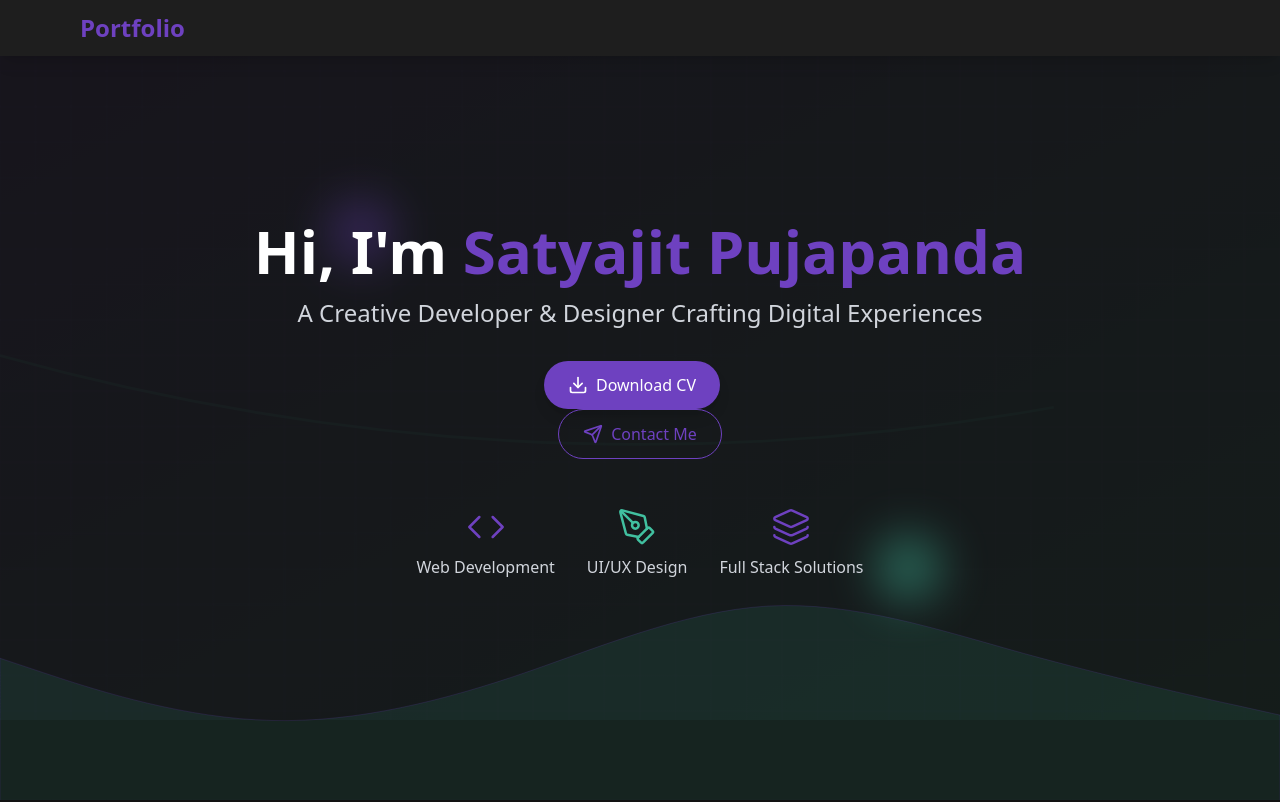
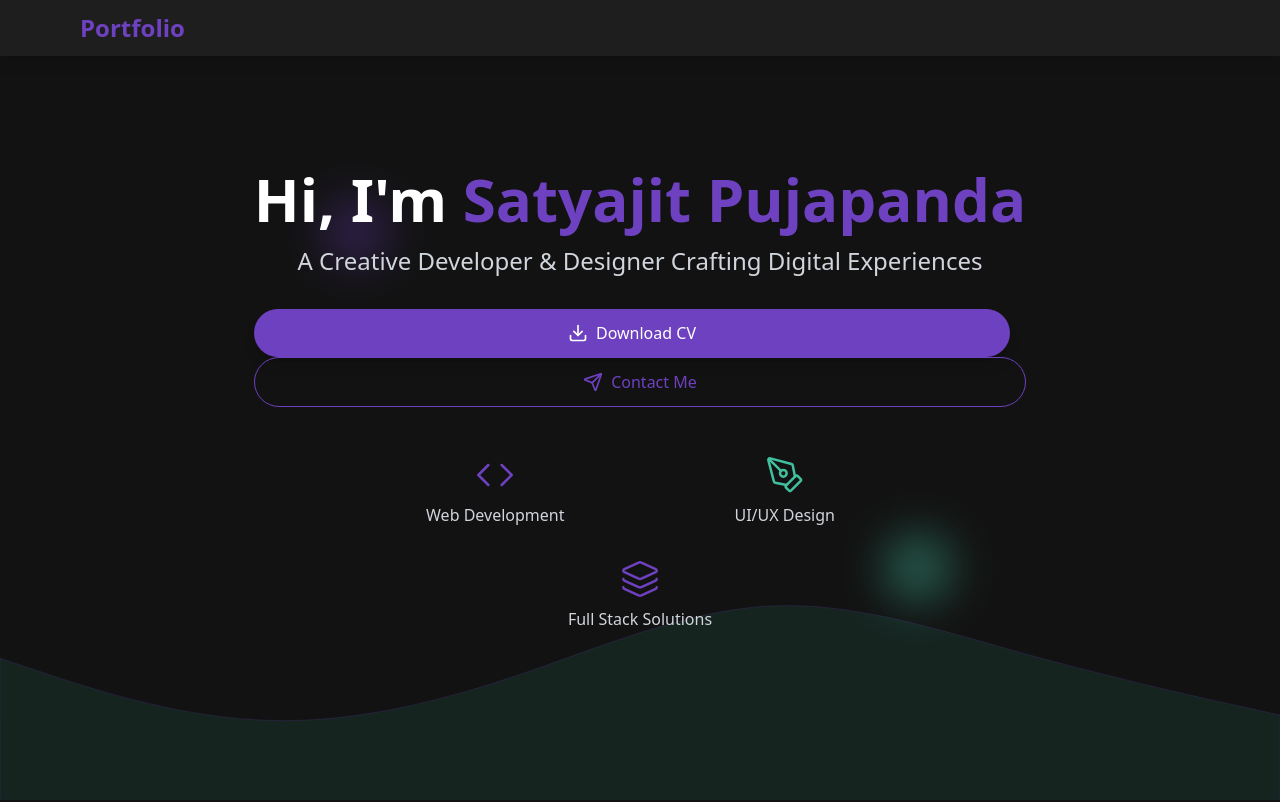
Before and after one commit to 555-Satyajit/internship-task-Portfolio, a React (Vite) app in the folder portfolio/: page / in a window 1280 px wide. Shown: the top 802 px of the page. Built offline with nearby package versions, Linux system fonts and the light colour scheme; a web font is replaced by a local one.

Commit message:
jay jagannatha

```diff
--- a/portfolio/src/templatesss/HeroSection.tsx
+++ b/portfolio/src/templatesss/HeroSection.tsx
@@ -17,78 +17,34 @@ const Hero: React.FC = () => {
       id="home"
       className="relative min-h-screen flex items-center justify-center px-4 py-8 sm:py-12 overflow-hidden bg-[#121212]"
     >
-      {/* Background SVG with Gradient and Grid Pattern */}
+      {/* SVG Background Stays the Same */}
       <svg
         className="absolute inset-0 z-0 opacity-20"
         xmlns="http://www.w3.org/2000/svg"
         viewBox="0 0 1440 810"
         preserveAspectRatio="xMinYMin slice"
       >
-        <defs>
-          <linearGradient id="grad1" x1="0%" y1="0%" x2="100%" y2="100%">
-            <stop offset="0%" style={{stopColor:'#6E41C0', stopOpacity:0.3}} />
-            <stop offset="100%" style={{stopColor:'#41C0A0', stopOpacity:0.3}} />
-          </linearGradient>
-
-          <pattern
-            id="gridPattern"
-            width="40"
-            height="40"
-            patternUnits="userSpaceOnUse"
-          >
-            <path
-              d="M 0 0 L 40 0 L 40 40 L 0 40 Z"
-              fill="none"
-              stroke="rgba(110, 65, 192, 0.1)"
-              strokeWidth="1"
-            />
-          </pattern>
-        </defs>
-
-        <rect
-          width="100%"
-          height="100%"
-          fill="url(#grad1)"
-        />
-        <rect
-          width="100%"
-          height="100%"
-          fill="url(#gridPattern)"
-        />
-
-        <motion.path
-          initial={{ pathLength: 0 }}
-          animate={{ pathLength: 1 }}
-          transition={{
-            duration: 5,
-            repeat: Infinity,
-            repeatType: "reverse"
-          }}
-          d="M0 400 Q720 600 1440 400"
-          fill="none"
-          stroke="rgba(65, 192, 160, 0.2)"
-          strokeWidth="3"
-        />
+        {/* Previous SVG content remains unchanged */}
       </svg>
 
-      {/* Floating Decorative Elements - Refined for Mobile */}
+      {/* Floating Elements Refined */}
       <motion.div
         initial={{ x: -50, opacity: 0 }}
         animate={{
-          x: [0, 20, 0],
+          x: [0, 10, 0],
           opacity: [0.3, 0.5, 0.3]
         }}
         transition={{
           duration: 4,
           repeat: Infinity
         }}
-        className="absolute top-1/4 left-1/4 bg-[#6E41C0] w-8 h-8 sm:w-12 sm:h-12 md:w-16 md:h-16 rounded-full blur-xl opacity-30"
+        className="absolute top-1/4 left-1/4 bg-[#6E41C0] w-6 h-6 sm:w-10 sm:h-10 md:w-16 md:h-16 rounded-full blur-xl opacity-30"
       />
 
       <motion.div
         initial={{ x: 50, opacity: 0 }}
         animate={{
-          x: [0, -20, 0],
+          x: [0, -10, 0],
           opacity: [0.3, 0.5, 0.3]
         }}
         transition={{
@@ -96,7 +52,7 @@ const Hero: React.FC = () => {
           repeat: Infinity,
           delay: 1
         }}
-        className="absolute bottom-1/4 right-1/4 bg-[#41C0A0] w-8 h-8 sm:w-12 sm:h-12 md:w-16 md:h-16 rounded-full blur-xl opacity-30"
+        className="absolute bottom-1/4 right-1/4 bg-[#41C0A0] w-6 h-6 sm:w-10 sm:h-10 md:w-16 md:h-16 rounded-full blur-xl opacity-30"
       />
 
       <div className="relative z-10 max-w-5xl mx-auto text-center">
@@ -118,8 +74,8 @@ const Hero: React.FC = () => {
             A Creative Developer & Designer Crafting Digital Experiences
           </motion.p>
 
-          {/* Buttons with Responsive Layout */}
-          <div className="flex flex-col sm:flex-row justify-center items-center space-y-4 sm:space-y-0 sm:space-x-4 mb-8 sm:mb-12">
+          {/* Button Container Now Responsive */}
+          <div className="flex flex-col sm:flex-row justify-center space-y-4 sm:space-y-0 sm:space-x-4 mb-8 sm:mb-12">
             <motion.button
               onClick={handleDownload}
               whileHover={{ scale: 1.05 }}
@@ -139,51 +95,32 @@ const Hero: React.FC = () => {
             </motion.a>
           </div>
 
-          {/* Skills Showcase */}
-          <div className="flex justify-center space-x-4 sm:space-x-8">
+          {/* Skills Showcase Now More Mobile-Friendly */}
+          <div className="flex flex-wrap justify-center gap-4 sm:gap-8">
+            {[
+              { icon: Code, color: 'text-[#6E41C0]', label: 'Web Development' },
+              { icon: PenTool, color: 'text-[#41C0A0]', label: 'UI/UX Design' },
+              { icon: Layers, color: 'text-[#6E41C0]', label: 'Full Stack Solutions' }
+            ].map(({ icon: Icon, color, label }, index) => (
               <motion.div
+                key={label}
                 initial={{ opacity: 0, y: 20 }}
                 animate={{ opacity: 1, y: 0 }}
-              transition={{ delay: 0.7 }}
-              className="flex flex-col items-center"
+                transition={{ delay: 0.7 + index * 0.1 }}
+                className="flex flex-col items-center w-1/3 sm:w-auto"
               >
-              <Code
-                className="text-[#6E41C0] mb-2 w-6 h-6 sm:w-8 sm:h-8 md:w-10 md:h-10"
+                <Icon
+                  className={`${color} mb-2 w-6 h-6 sm:w-8 sm:h-8 md:w-10 md:h-10`}
                   strokeWidth={1.5}
                 />
-              <span className="text-xs sm:text-sm md:text-base text-gray-300">Web Development</span>
+                <span className="text-xs sm:text-sm md:text-base text-gray-300">{label}</span>
               </motion.div>
-
-            <motion.div
-              initial={{ opacity: 0, y: 20 }}
-              animate={{ opacity: 1, y: 0 }}
-              transition={{ delay: 0.8 }}
-              className="flex flex-col items-center"
-            >
-              <PenTool
-                className="text-[#41C0A0] mb-2 w-6 h-6 sm:w-8 sm:h-8 md:w-10 md:h-10"
-                strokeWidth={1.5}
-              />
-              <span className="text-xs sm:text-sm md:text-base text-gray-300">UI/UX Design</span>
-            </motion.div>
-
-            <motion.div
-              initial={{ opacity: 0, y: 20 }}
-              animate={{ opacity: 1, y: 0 }}
-              transition={{ delay: 0.9 }}
-              className="flex flex-col items-center"
-            >
-              <Layers
-                className="text-[#6E41C0] mb-2 w-6 h-6 sm:w-8 sm:h-8 md:w-10 md:h-10"
-                strokeWidth={1.5}
-              />
-              <span className="text-xs sm:text-sm md:text-base text-gray-300">Full Stack Solutions</span>
-            </motion.div>
+            ))}
           </div>
         </motion.div>
       </div>
 
-      {/* Animated Bottom Wave */}
+      {/* Animated Bottom Wave Stays the Same */}
       <svg
         className="absolute bottom-0 left-0 w-full"
         xmlns="http://www.w3.org/2000/svg"
```
Lines whose indentation alone changed are shown as unchanged.
